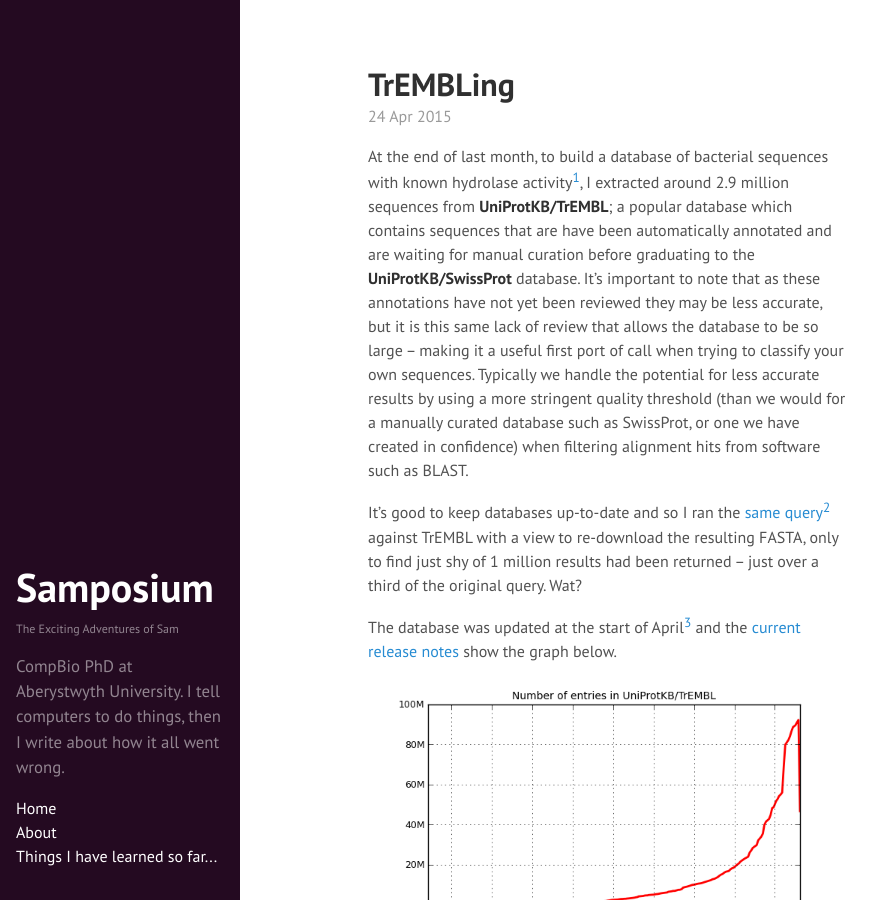
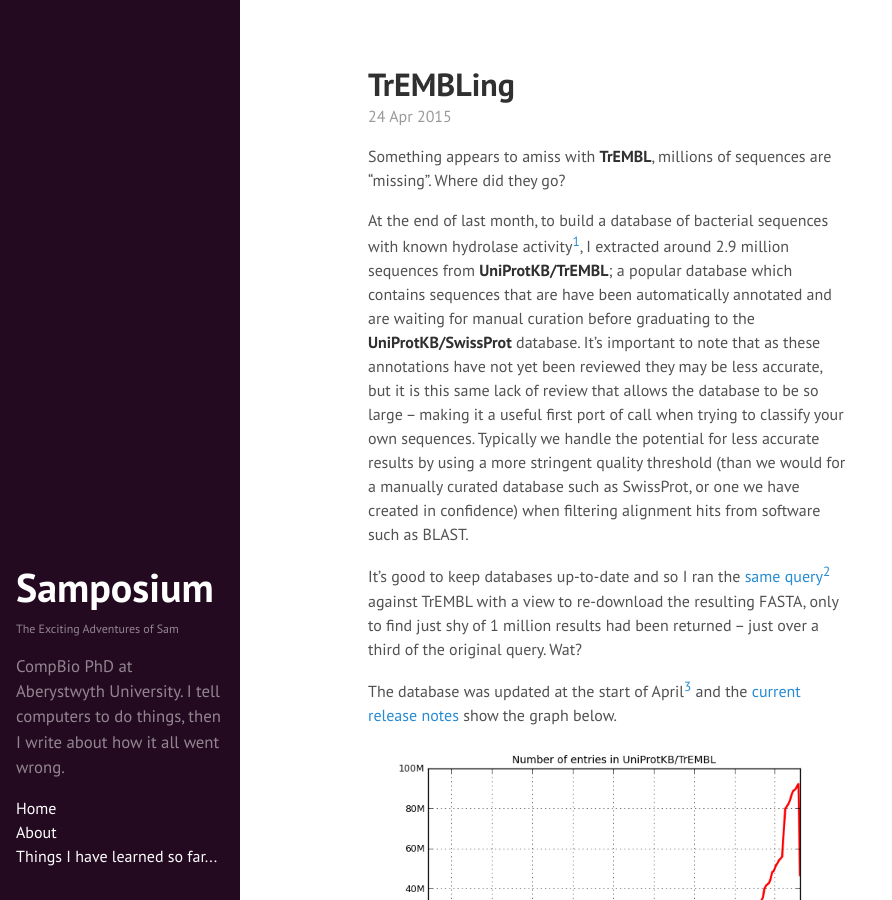
Before and after one commit to SamStudio8/samstudio8.github.io.off, a Jekyll site: the page built from _posts/2015-04-24-trembling.md, in a window 1280 px wide and 900 px high. Shown: the whole window, without its empty margins (0-892 px from the left). Built offline with Jekyll 4.4.1, drawn with Linux system fonts in a browser that asks for light colours; Markdown is read by kramdown in place of the engine named in the settings.

Commit message:
Update 2015-04-24-trembling.md

```diff
--- a/_posts/2015-04-24-trembling.md
+++ b/_posts/2015-04-24-trembling.md
@@ -2,6 +2,8 @@
 layout: post
 title: "TrEMBLing"
 ---
+
+Something appears to amiss with **TrEMBL**, millions of sequences are "missing". Where did they go?
 
 At the end of last month, to build a database of bacterial sequences with known hydrolase activity[^1], I extracted
 around 2.9 million sequences from **UniProtKB/TrEMBL**; a popular database which contains sequences that are have
```
